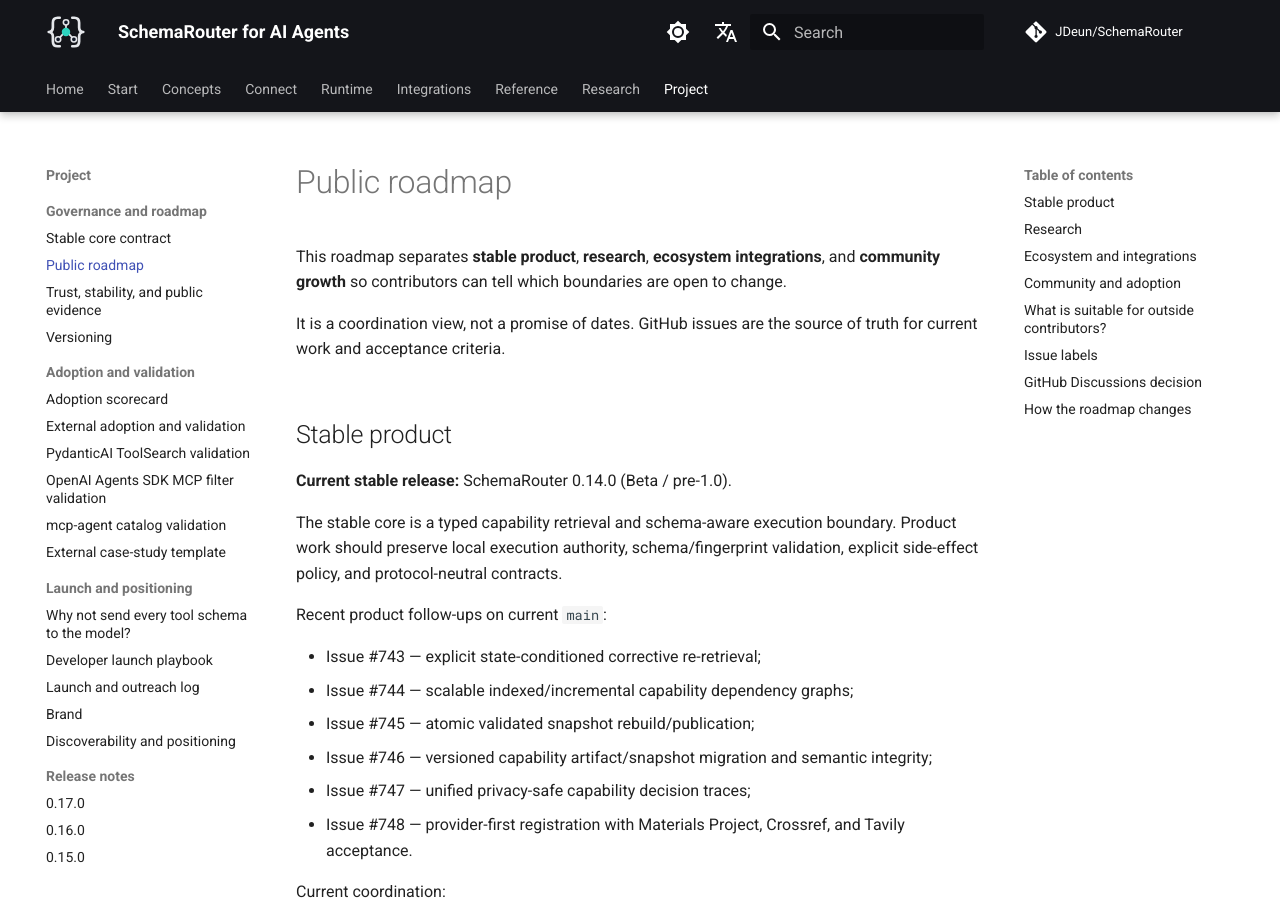
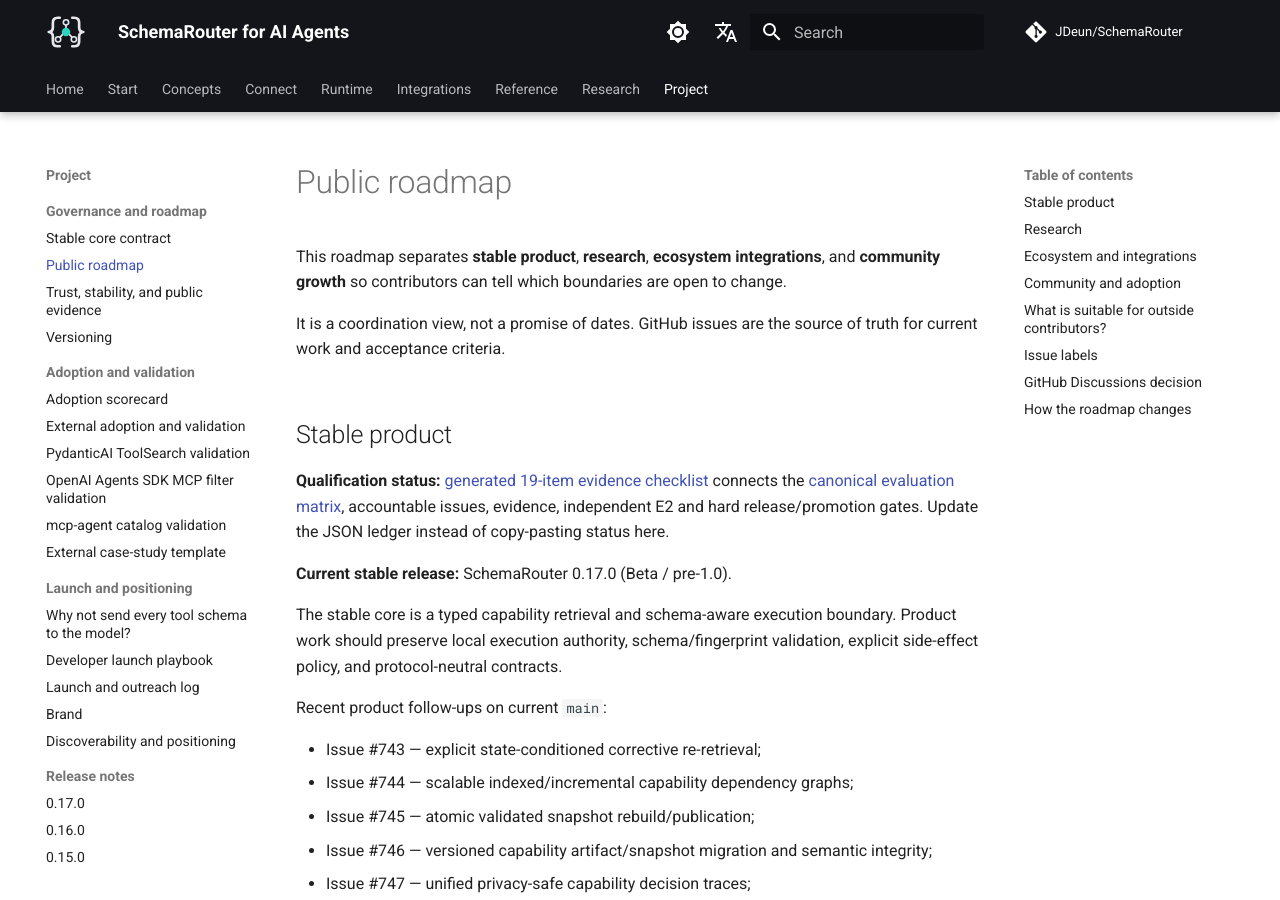
Before and after one commit to JDeun/SchemaRouter, an MkDocs documentation site: the page built from docs/project/roadmap.md, in a window 1280 px wide and 900 px high. Built offline with MkDocs 1.6.1 and Material for MkDocs 9.7.7, drawn with Linux system fonts in a browser that asks for light colours; comment, search, counter and statistics services are not loaded.

Commit message:
docs: link qualification control and preserve current release hold

```diff
--- a/docs/project/roadmap.md
+++ b/docs/project/roadmap.md
@@ -8,7 +8,10 @@
 
 ## Stable product
 
-**Current stable release:** SchemaRouter 0.14.0 (Beta / pre-1.0).
+**Qualification status:** [generated 19-item evidence checklist](qualification-control.md) connects the [canonical evaluation matrix](../research/product-north-star-and-test-matrix.md), accountable issues, evidence, independent E2 and hard release/promotion gates. Update the JSON ledger instead of copy-pasting status here.
+
+
+**Current stable release:** SchemaRouter 0.17.0 (Beta / pre-1.0).
 
 The stable core is a typed capability retrieval and schema-aware execution boundary. Product work
 should preserve local execution authority, schema/fingerprint validation, explicit side-effect
```
